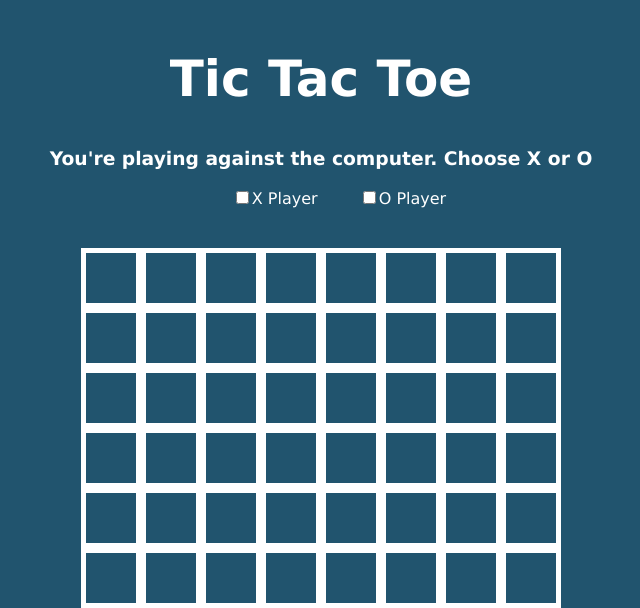
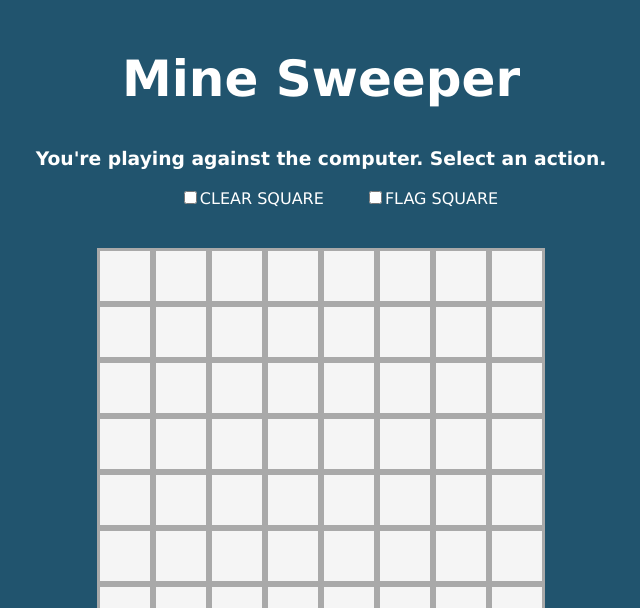
Before and after one commit to macklellan/Minesweeper-App, a Flask app: page / in a window 1280 px wide. Shown: the top 608 px of the page, without its empty margins (319-959 px from the left). Run offline with Flask 2, Linux system fonts and the light colour scheme; some libraries are stand-ins or nearby versions.

Commit message:
Frontend Work - Added logo - Changed mine grid style. - Action options changed.

```diff
--- a/static/css/style.css
+++ b/static/css/style.css
@@ -26,7 +26,7 @@ h1 {
 }
 
 .boardContainer {
-  margin-top: 40px;
+    margin-top: 40px;
 }
 
 .row {
@@ -54,8 +54,9 @@ h1 {
 
 .mine {
   border-style: solid;
-  border-width: 5px;
-  border-color: white;
+  border-width: 3px;
+  border-color: darkgrey;
+  background-color: whitesmoke;
 }
 
 .reset {
--- a/templates/index.html
+++ b/templates/index.html
@@ -14,14 +14,14 @@
 <div class="container">
   <!-- header sections -->
   <div class="header">
-    <h1>Tic Tac Toe</h1>
+    <h1>Mine Sweeper</h1>
   </div>
   <!-- controls sections: checkboxes -->
   <div class="controls">
-    <h3>You're playing against the computer. Choose X or O</h3>
+    <h3>You're playing against the computer. Select an action.</h3>
     <form action="#">
-      <input class="checkBox" type="checkbox" name="xPlayer" value="X">X Player
-      <input class="checkBox" type="checkbox" name="oPlayer" value="O">O Player
+      <input class="checkBox" type="checkbox" name="xPlayer" value="X">CLEAR SQUARE
+      <input class="checkBox" type="checkbox" name="oPlayer" value="O">FLAG SQUARE
     </form>
   </div>
   <!-- board container -->
```
